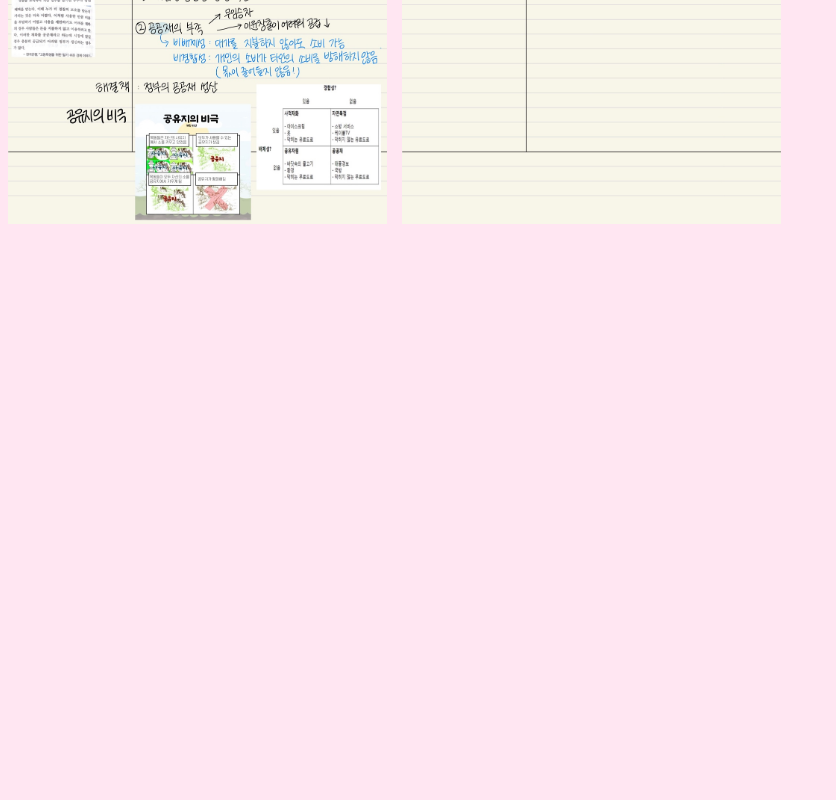
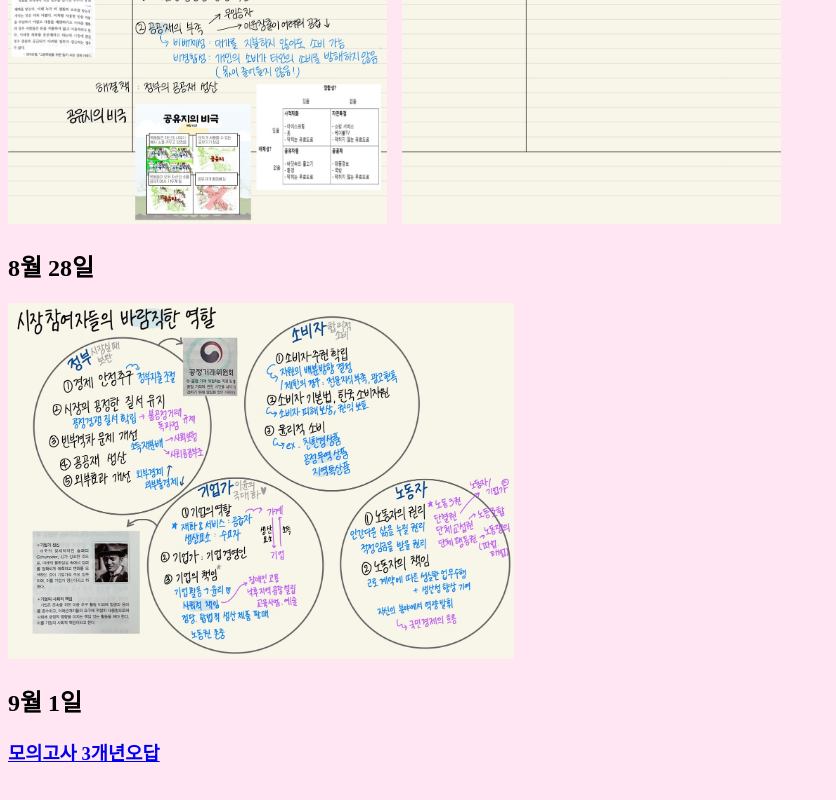
Before and after one commit to jia2124/103study1, a plain HTML site: page 10통사.html in a window 1280 px wide. Shown: the part 458-1258 px from the top of the page, without its empty margins (0-836 px from the left). Before the commit the page ends 800 px from the top, so only its background shows below. Drawn offline with Linux system fonts and the light colour scheme.

Commit message:
9월 3일 3차
9월 3일 3차

```diff
--- a/10통사.html
+++ b/10통사.html
@@ -24,5 +24,11 @@
     <h1>10인의 멘토: 통사</h1>
     <h2>8월 22일</h2>
     <img src="10통사8221.jpg" width=30% style="margin-right: 15px;"><img src="10통사8222.jpg" width=30%>
+    <h2>8월 28일</h2>
+    <img src="10통사8281.jpg" width=40%>
+    <h2>9월 1일</h2>
+    <a href="10통사9011.pdf" target="_blank"><h3>모의고사 3개년오답</h3></a>
+    <br>
+    <br>
 </body>
 </html>
```
Also changed, not shown: 10통과9021.jpg (added), 10통과9022.jpg (added), 10통과9023.jpg (added), 10통사8281.jpg (added).
